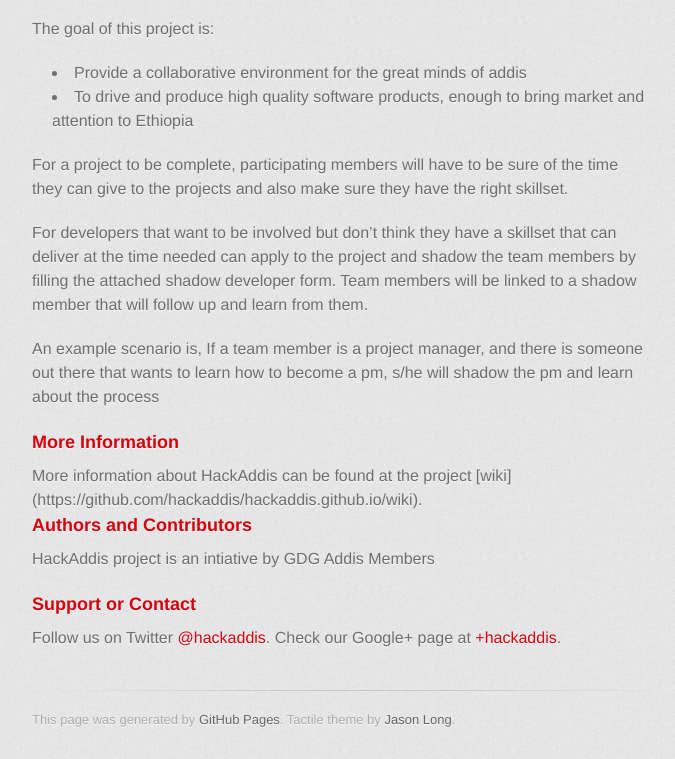
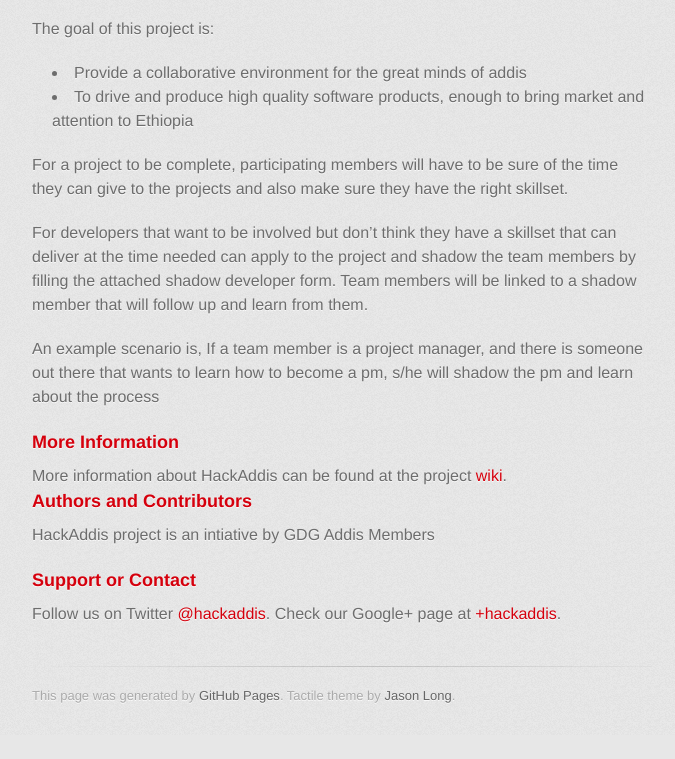
Before and after one commit to derese/hackaddis.github.io, a plain HTML site: page index.html in a window 1280 px wide. Shown: the part 648-1407 px from the top of the page, without its empty margins (298-973 px from the left). After the commit the page ends 1383 px from the top, so only its background shows below. Drawn offline with Linux system fonts and the light colour scheme; a web font is replaced by a local one.

Commit message:
Update index.html

```diff
--- a/index.html
+++ b/index.html
@@ -57,7 +57,7 @@
 <h3>
 <a name="rather-drive-stick" class="anchor" href="#rather-drive-stick"><span class="octicon octicon-link"></span></a>More Information</h3>
 
-More information about HackAddis can be found at the project [wiki](https://github.com/hackaddis/hackaddis.github.io/wiki).
+More information about HackAddis can be found at the project <a href="https://github.com/hackaddis/hackaddis.github.io/wiki">wiki</a>.
 
 <h3>
 <a name="authors-and-contributors" class="anchor" href="#authors-and-contributors"><span class="octicon octicon-link"></span></a>Authors and Contributors</h3>
```
